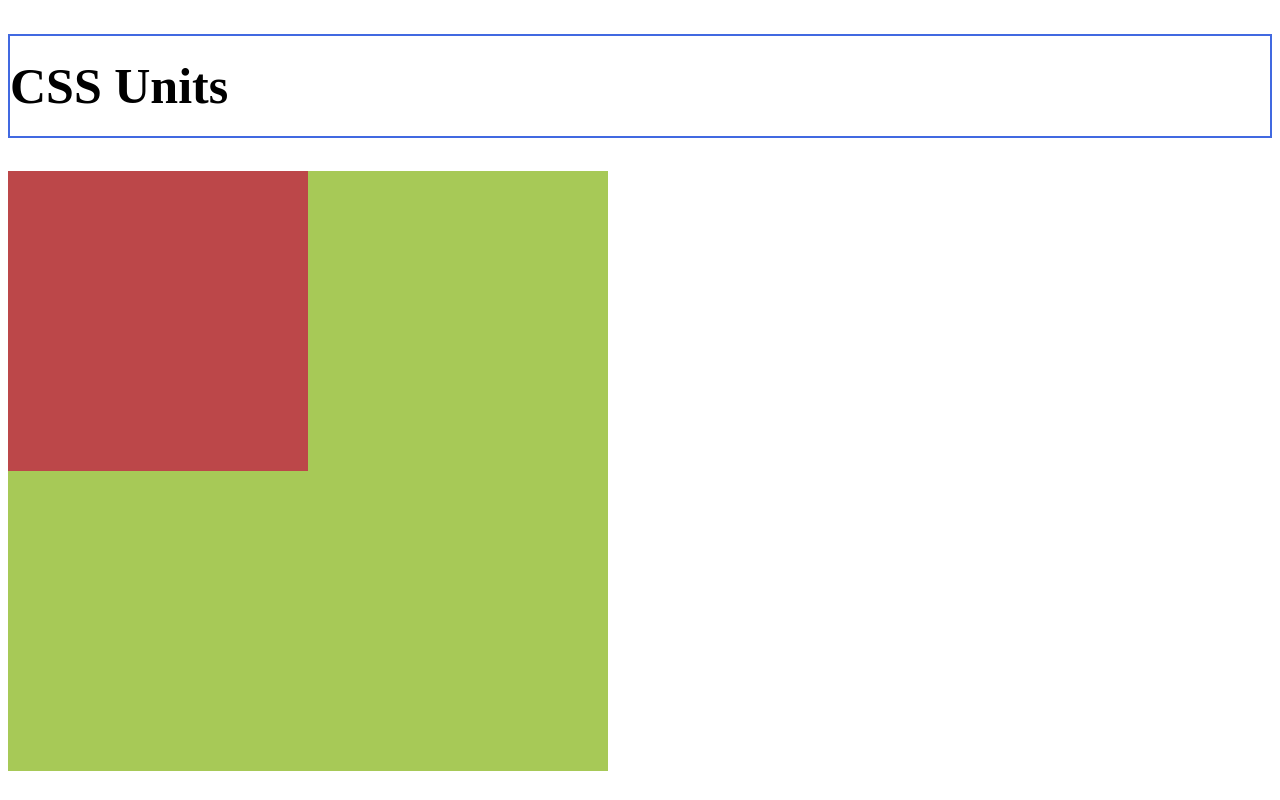
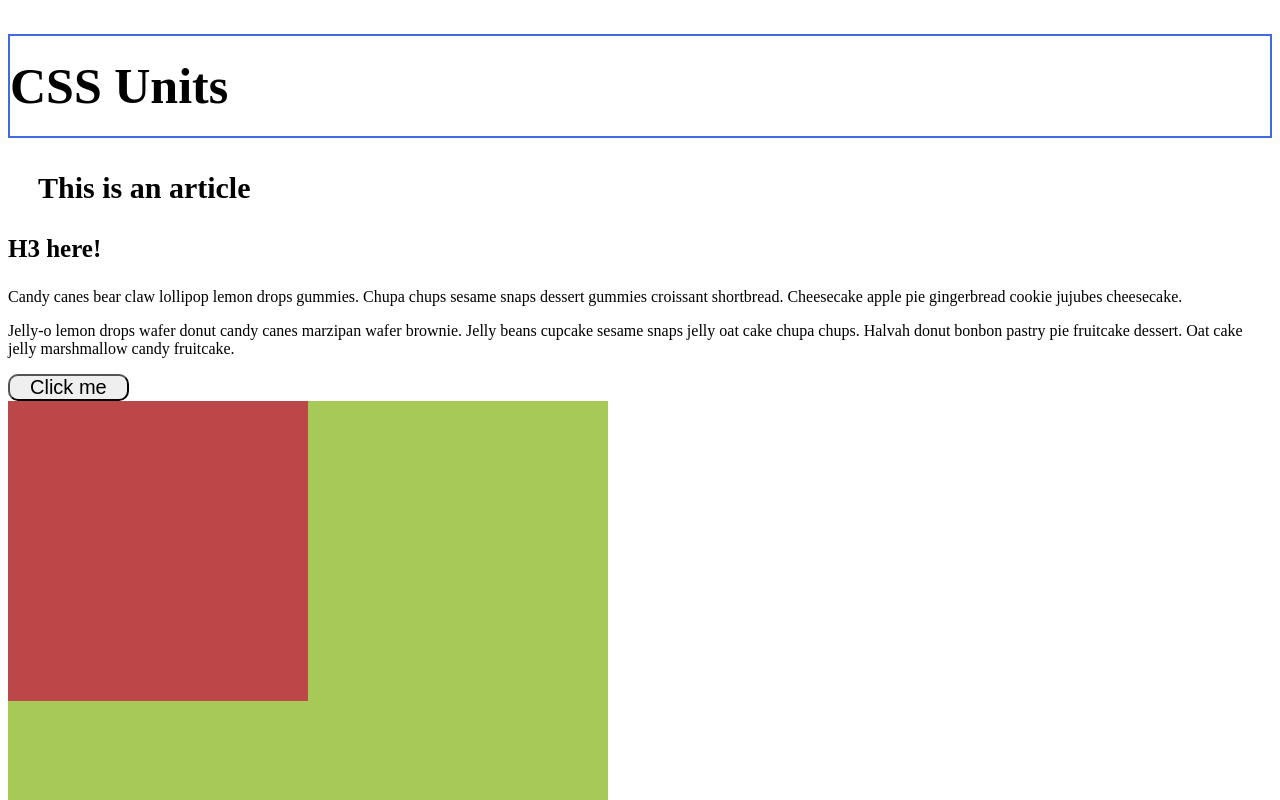
Before and after one commit to Aperezvigoa/Web-Dev-Bootcamp, a plain HTML site: page CSS: The Box Model/3. CSS Units/index.html in a window 1280 px wide. Shown: the top 800 px of the page. Drawn offline with Linux system fonts and the light colour scheme.

Commit message:
Working with 'Ems' in CSS

```diff
--- a/CSS: The Box Model/3. CSS Units/app.css
+++ b/CSS: The Box Model/3. CSS Units/app.css
@@ -15,3 +15,26 @@ h1 {
     border: 2px solid royalblue;
     line-height: 200%;
 }
+
+h2 {
+    font-size: 1.5em;
+    margin: 1em;
+}
+
+h3 {
+    font-size: 1.25em;
+}
+
+article p {
+    font-size: 0.8em;
+}
+
+article {
+    font-size: 20px;
+}
+
+article button {
+    font-size: 1em;
+    padding: 0 1em;
+    border-radius: 0.5em;
+}
--- a/CSS: The Box Model/3. CSS Units/index.html
+++ b/CSS: The Box Model/3. CSS Units/index.html
@@ -7,6 +7,19 @@
 </head>
 <body>
 <h1>CSS Units</h1>
+<article>
+    <h2>This is an article</h2>
+    <h3>H3 here!</h3>
+    <p>Candy canes bear claw lollipop lemon drops gummies. Chupa chups sesame snaps dessert gummies croissant
+        shortbread. Cheesecake apple pie gingerbread cookie jujubes cheesecake.
+    </p>
+    <p>
+        Jelly-o lemon drops wafer donut candy canes marzipan wafer brownie. Jelly beans cupcake sesame snaps jelly oat
+        cake chupa chups. Halvah donut bonbon pastry pie fruitcake dessert. Oat cake jelly marshmallow candy
+        fruitcake.
+    </p>
+    <button>Click me</button>
+</article>
 <section>
     <div></div>
 </section>
```
